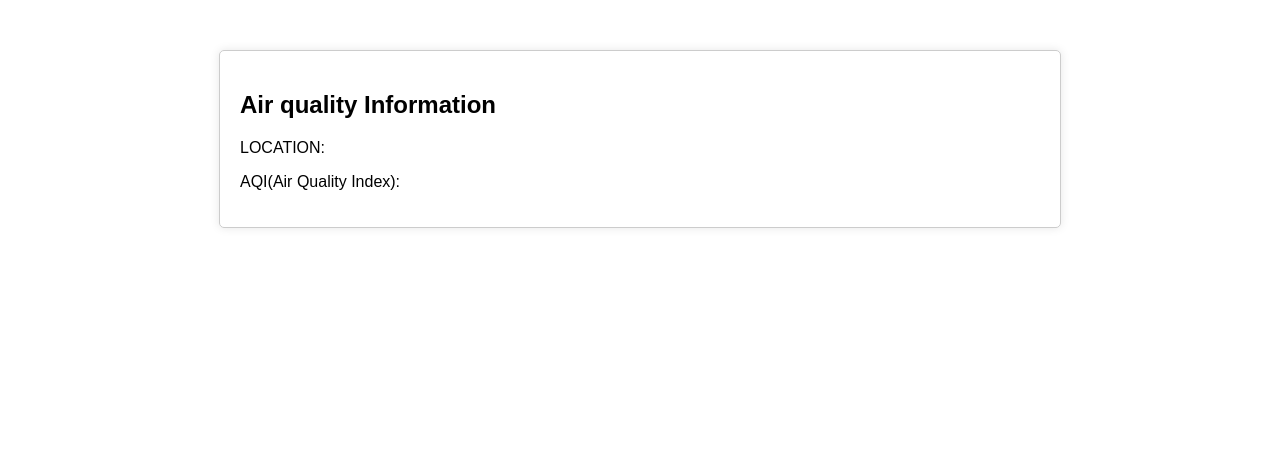
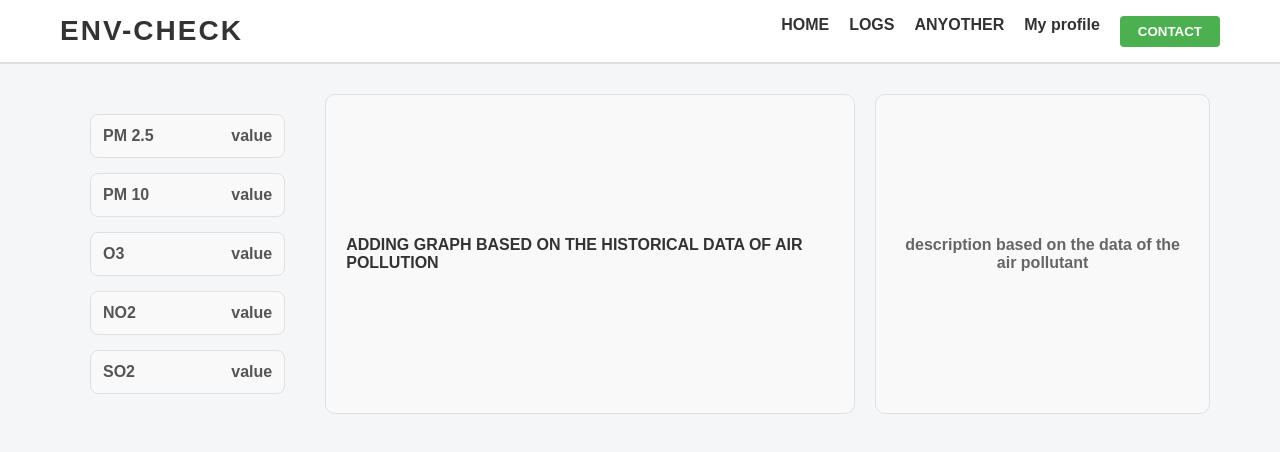
Before and after one commit to prathoseraaj/EnviroCheck, a plain HTML site: page index.html in a window 1280 px wide. Drawn offline with Linux system fonts and the light colour scheme; no server answers.

Commit message:
feat: added a desgign based on figma

```diff
--- a/index.html
+++ b/index.html
@@ -1,20 +1,65 @@
 <!DOCTYPE html>
 <html lang="en">
 <head>
-    <meta charset="UTF-8">
-    <meta name="viewport" content="width=device-width, initial-scale=1.0">
-    <title>EnviroCheck</title>
-    <link rel="stylesheet" href="styles.css">
+  <meta charset="UTF-8">
+  <meta name="viewport" content="width=device-width, initial-scale=1.0">
+  <title>ENV-CHECK</title>
+  <link rel="stylesheet" href="styles.css">
+
 </head>
 <body>
-    <div class="container">
-        <div id="airQuality">
-            <h2>Air quality Information</h2>
-            <p id="location">LOCATION: <span id="locationData"></span> </p>
-            <p id="aqi">AQI(Air Quality Index): <span id="aqiData"></span> </p>
-        </div>
 
+  <header class="l-header">
+    <nav class="nav bd-grid">
+      <div>
+        <a href="#" class="nav__logo">ENV-CHECK</a>
+      </div>
+
+      <div class="nav__menu" id="nav-menu">
+        <ul class="nav__list">
+          <li class="nav__item"><a href="#" class="nav__link">HOME</a></li>
+          <li class="nav__item"><a href="#" class="nav__link">LOGS</a></li>
+          <li class="nav__item"><a href="#" class="nav__link">ANYOTHER</a></li>
+          <li class="nav__item"><a href="#" class="nav__link">My profile</a></li>
+          <li class="nav__item"><button class="contact-button">CONTACT</button></li>
+        </ul>
+      </div>
+    </nav>
+  </header>
+  <div class="container">
+    <div class="sidebar">
+      <div class="pollutant">
+        <span>PM 2.5</span>
+        <span>value</span>
+      </div>
+      <div class="pollutant">
+        <span>PM 10</span>
+        <span>value</span>
+      </div>
+      <div class="pollutant">
+        <span>O3</span>
+        <span>value</span>
+      </div>
+      <div class="pollutant">
+        <span>NO2</span>
+        <span>value</span>
+      </div>
+      <div class="pollutant">
+        <span>SO2</span>
+        <span>value</span>
+      </div>
     </div>
-    <script src="script.js"></script>
+
+    <!-- Graph section -->
+    <div class="graph">
+      ADDING GRAPH BASED ON THE HISTORICAL DATA OF AIR POLLUTION
+    </div>
+
+    <!-- Description section -->
+    <div class="description">
+      description based on the data of the air pollutant
+    </div>
+  </div>
+  <script src="script.js"></script>
 </body>
 </html>
--- a/script.js
+++ b/script.js
@@ -9,7 +9,7 @@ async function getairqualityindex(lat,lon) {
         const response = await fetch(`${apiurl}?lat=${lat}&lon=${lon}&appid=${apiKey}`);
         const data = await response.json();
         console.log(data);
-        document.getElementById('aqiData').innerHTML = `${data.list[0].main.api}` ;
+        document.getElementById('aqiData').innerHTML = `${data.list[0].main.aqi}` ;
 
     }
 
--- a/styles.css
+++ b/styles.css
@@ -1,14 +1,127 @@
-body {
-    font-family: 'Arial', sans-serif;
+* {
     margin: 0;
     padding: 0;
-}
+    box-sizing: border-box;
+  }
 
+body {
+    font-family: Arial, sans-serif;
+    background-color: #f4f6f8;
+    color: #333;
+    display: flex;
+    flex-direction: column;
+    align-items: center;
+    min-height: 100vh;
+  }
+
+/* Navbar */
+.l-header {
+    width: 100%;
+    background-color: #ffffff;
+    border-bottom: 2px solid #e0e0e0;
+  }
+
+.nav {
+    max-width: 1200px;
+    width: 100%;
+    margin: 0 auto;
+    padding: 15px 20px;
+    display: flex;
+    align-items: center;
+    justify-content: space-between;
+  }
+.nav__logo {
+    font-size: 28px;
+    font-weight: bold;
+    letter-spacing: 2px;
+    color: #333;
+    text-decoration: none;
+  }
+
+.nav__menu {
+    display: flex;
+    align-items: center;
+  }
+
+.nav__list {
+    list-style-type: none;
+    display: flex;
+    gap: 20px;
+  }
+
+.nav__link {
+    text-decoration: none;
+    color: #333;
+    font-weight: 600;
+  }
+
+.contact-button {
+    padding: 8px 18px;
+    background-color: #4CAF50;
+    color: #fff;
+    border: none;
+    border-radius: 4px;
+    font-weight: 600;
+    cursor: pointer;
+  }
+
+/* Main Content */
 .container {
-    max-width: 800px;
-    margin: 50px auto;
+    display: flex;
+    padding: 30px;
+    gap: 20px;
+    max-width: 1200px;
+    width: 100%;
+    justify-content: center;
+  }
+
+.sidebar, .graph, .description {
     padding: 20px;
-    border: 1px solid #ccc;
-    border-radius: 5px;
-    box-shadow: 0 0 10px rgba(0, 0, 0, 0.1);
-}
+    border-radius: 10px;
+    font-weight: bold;
+  }
+
+.sidebar {
+    flex: 1;
+    display: flex;
+    flex-direction: column;
+    gap: 15px;
+  }
+
+.sidebar .pollutant {
+    padding: 12px;
+    display: flex;
+    justify-content: space-between;
+    align-items: center;
+    font-weight: 600;
+    background-color: #f9f9f9; /* Light background color for pollutants */
+    border: 1px solid #e0e0e0;
+    border-radius: 8px;
+    color: #333;
+  }
+
+.sidebar .pollutant span {
+    color: #555;
+  }
+
+.graph {
+    flex: 2.5;
+    background-color: #f9f9f9;
+    display: flex;
+    align-items: center;
+    justify-content: center;
+    min-height: 250px;
+    border: 1px solid #e0e0e0;
+  }
+
+.description {
+    flex: 1.5;
+    background-color: #f9f9f9;
+    display: flex;
+    align-items: center;
+    justify-content: center;
+    text-align: center;
+    min-height: 250px;
+    color: #666;
+    border: 1px solid #e0e0e0;
+  }
```
